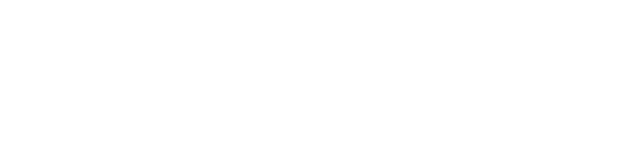
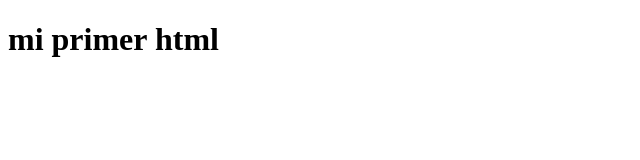
Before and after one commit to Armandousb/primer-repo, a plain HTML site: page index.html in a window 1280 px wide. Shown: the whole page, without its empty margins (0-640 px from the left). Drawn offline with Linux system fonts and the light colour scheme.

Commit message:
agregando encabezado

```diff
--- a/index.html
+++ b/index.html
@@ -6,6 +6,6 @@
     <title>Document</title>
 </head>
 <body>
-
+ <h1>mi primer html</h1>
 </body>
 </html>
```
